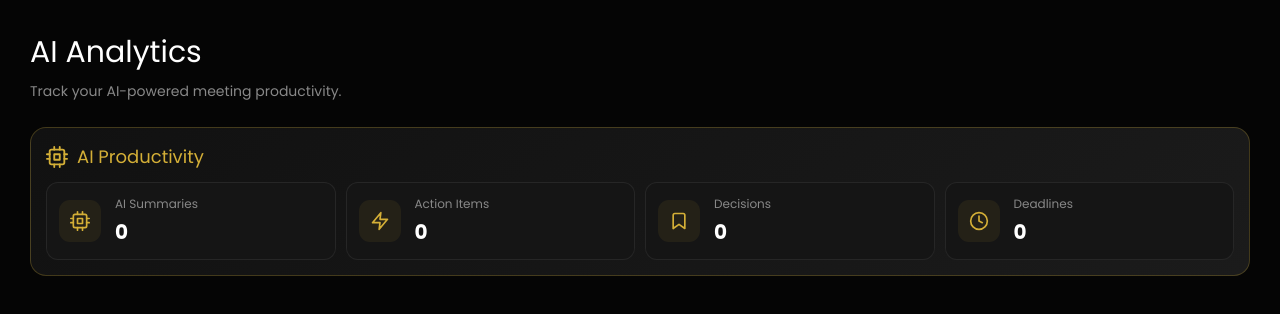
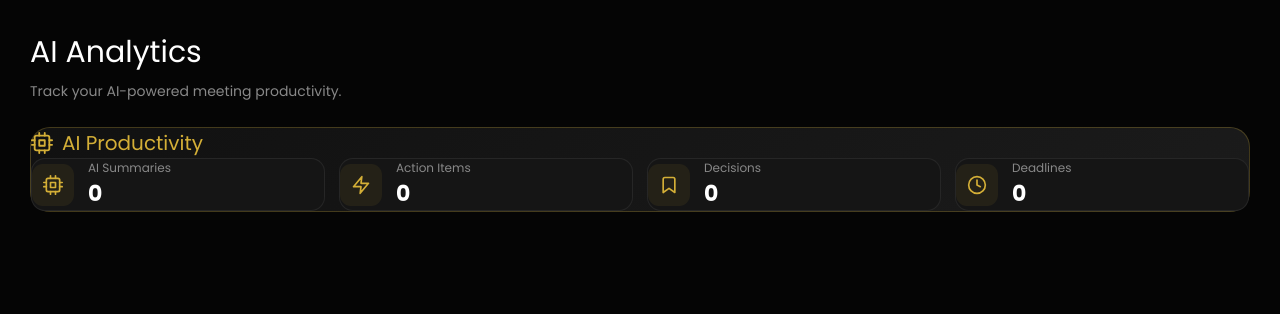
Before and after one commit to H-akimi07/MeetMind--AI-assistant-, a React (Vite) app in the folder frontend/: page /dashboard/ai-analytics in a window 1280 px wide. Shown: the top 314 px of the page. Built offline with nearby package versions, Linux system fonts and the light colour scheme; no server answers.

Commit message:
tailwind

```diff
--- a/frontend/src/components/AIAnalytics.jsx
+++ b/frontend/src/components/AIAnalytics.jsx
@@ -1,5 +1,3 @@
-import "./AIAnalytics.css";
-
 import { FiCpu, FiZap, FiBookmark, FiClock } from "react-icons/fi";
 
 function AIAnalytics({ meetings = [] }) {
@@ -23,58 +21,58 @@ function AIAnalytics({ meetings = [] }) {
   );
 
   return (
-    <div className="ai-analytics">
-      <h2>
-        <FiCpu />
+    <div className="mt-[30px] rounded-[20px] border border-[rgba(212,175,55,0.25)] bg-[linear-gradient(145deg,#111,#1b1b1b)] p-6 text-white">
+      <h2 className="mb-5 flex items-center gap-[9px] text-[20px] text-[#d4af37]">
+        <FiCpu className="text-[22px]" />
         AI Productivity
       </h2>
 
-      <div className="ai-stats">
-        <div className="ai-stat-card">
-          <div className="ai-stat-icon">
+      <div className="grid grid-cols-1 gap-[14px] min-[501px]:grid-cols-2 min-[901px]:grid-cols-4">
+        <div className="group flex items-center gap-[14px] rounded-[14px] border border-[rgba(255,255,255,0.07)] bg-[#151515] p-4 transition duration-300 ease-in-out hover:-translate-y-[3px] hover:border-[rgba(212,175,55,0.5)]">
+          <div className="flex h-[42px] w-[42px] shrink-0 items-center justify-center rounded-[11px] bg-[rgba(212,175,55,0.08)] text-[20px] text-[#d4af37]">
             <FiCpu />
           </div>
 
           <div>
-            <p>AI Summaries</p>
+            <p className="mb-1 text-[12px] text-[#888]">AI Summaries</p>
 
-            <strong>{totalSummaries}</strong>
+            <strong className="text-[22px] text-white">{totalSummaries}</strong>
           </div>
         </div>
 
-        <div className="ai-stat-card">
-          <div className="ai-stat-icon">
+        <div className="group flex items-center gap-[14px] rounded-[14px] border border-[rgba(255,255,255,0.07)] bg-[#151515] p-4 transition duration-300 ease-in-out hover:-translate-y-[3px] hover:border-[rgba(212,175,55,0.5)]">
+          <div className="flex h-[42px] w-[42px] shrink-0 items-center justify-center rounded-[11px] bg-[rgba(212,175,55,0.08)] text-[20px] text-[#d4af37]">
             <FiZap />
           </div>
 
           <div>
-            <p>Action Items</p>
+            <p className="mb-1 text-[12px] text-[#888]">Action Items</p>
 
-            <strong>{totalActions}</strong>
+            <strong className="text-[22px] text-white">{totalActions}</strong>
           </div>
         </div>
 
-        <div className="ai-stat-card">
-          <div className="ai-stat-icon">
+        <div className="group flex items-center gap-[14px] rounded-[14px] border border-[rgba(255,255,255,0.07)] bg-[#151515] p-4 transition duration-300 ease-in-out hover:-translate-y-[3px] hover:border-[rgba(212,175,55,0.5)]">
+          <div className="flex h-[42px] w-[42px] shrink-0 items-center justify-center rounded-[11px] bg-[rgba(212,175,55,0.08)] text-[20px] text-[#d4af37]">
             <FiBookmark />
           </div>
 
           <div>
-            <p>Decisions</p>
+            <p className="mb-1 text-[12px] text-[#888]">Decisions</p>
 
-            <strong>{totalDecisions}</strong>
+            <strong className="text-[22px] text-white">{totalDecisions}</strong>
           </div>
         </div>
 
-        <div className="ai-stat-card">
-          <div className="ai-stat-icon">
+        <div className="group flex items-center gap-[14px] rounded-[14px] border border-[rgba(255,255,255,0.07)] bg-[#151515] p-4 transition duration-300 ease-in-out hover:-translate-y-[3px] hover:border-[rgba(212,175,55,0.5)]">
+          <div className="flex h-[42px] w-[42px] shrink-0 items-center justify-center rounded-[11px] bg-[rgba(212,175,55,0.08)] text-[20px] text-[#d4af37]">
             <FiClock />
           </div>
 
           <div>
-            <p>Deadlines</p>
+            <p className="mb-1 text-[12px] text-[#888]">Deadlines</p>
 
-            <strong>{totalDeadlines}</strong>
+            <strong className="text-[22px] text-white">{totalDeadlines}</strong>
           </div>
         </div>
       </div>
--- a/frontend/src/components/DashboardCard.jsx
+++ b/frontend/src/components/DashboardCard.jsx
@@ -1,44 +1,13 @@
-import "./DashboardCard.css";
+function DashboardCard({ title, value, icon }) {
+  return (
+    <div className="min-h-[180px] rounded-[25px] border border-[rgba(212,175,55,0.25)] bg-[#111111] p-[30px] transition duration-300 ease-in-out hover:-translate-y-2 hover:border-[#d4af37] hover:shadow-[0_0_30px_rgba(212,175,55,0.25)]">
+      <div className="text-[30px]">{icon}</div>
 
+      <h3 className="mt-5 text-[#aaaaaa]">{title}</h3>
 
-function DashboardCard({
-  title,
-  value,
-  icon
-}) {
-
-
-  return (
-
-    <div className="dashboard-card">
-
-
-      <div className="card-icon">
-
-        {icon}
-
-      </div>
-
-
-      <h3>
-
-        {title}
-
-      </h3>
-
-
-      <h2>
-
-        {value}
-
-      </h2>
-
-
+      <h2 className="mt-[10px] text-[42px] text-white">{value}</h2>
     </div>
-
   );
-
 }
 
-
 export default DashboardCard;
```
